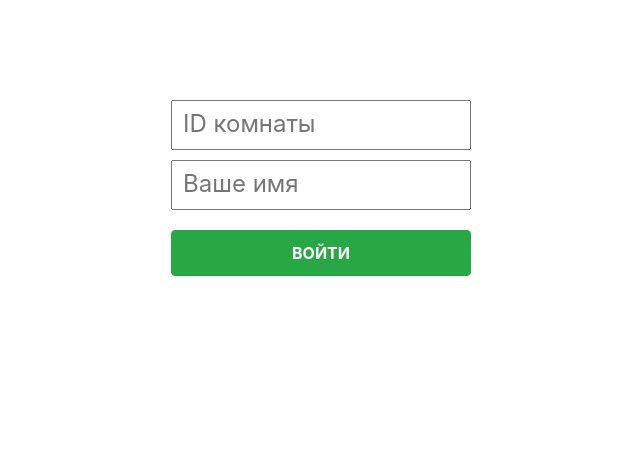
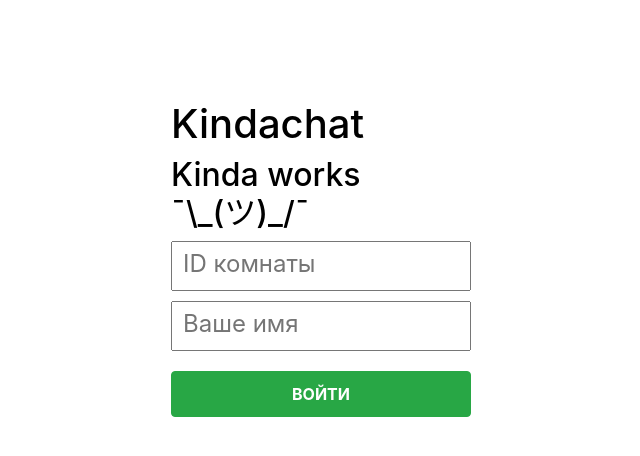
Before and after one commit to yuristy/chat, a React (Create React App) app: page / in a window 1280 px wide. Shown: the top 456 px of the page, without its empty margins (319-959 px from the left). Built offline with nearby package versions, Linux system fonts and the light colour scheme; no server answers.

Commit message:
Added logo.

```diff
--- a/src/components/JoinBlock.jsx
+++ b/src/components/JoinBlock.jsx
@@ -23,6 +23,8 @@ function JoinBlock({ onLogin }) {
 
   return (
     <div className="join-block">
+      <h1>Kindachat</h1>
+      <h2>Kinda works ¯\_(ツ)_/¯</h2>
       <input
         type="text"
         placeholder="ID комнаты"
```
